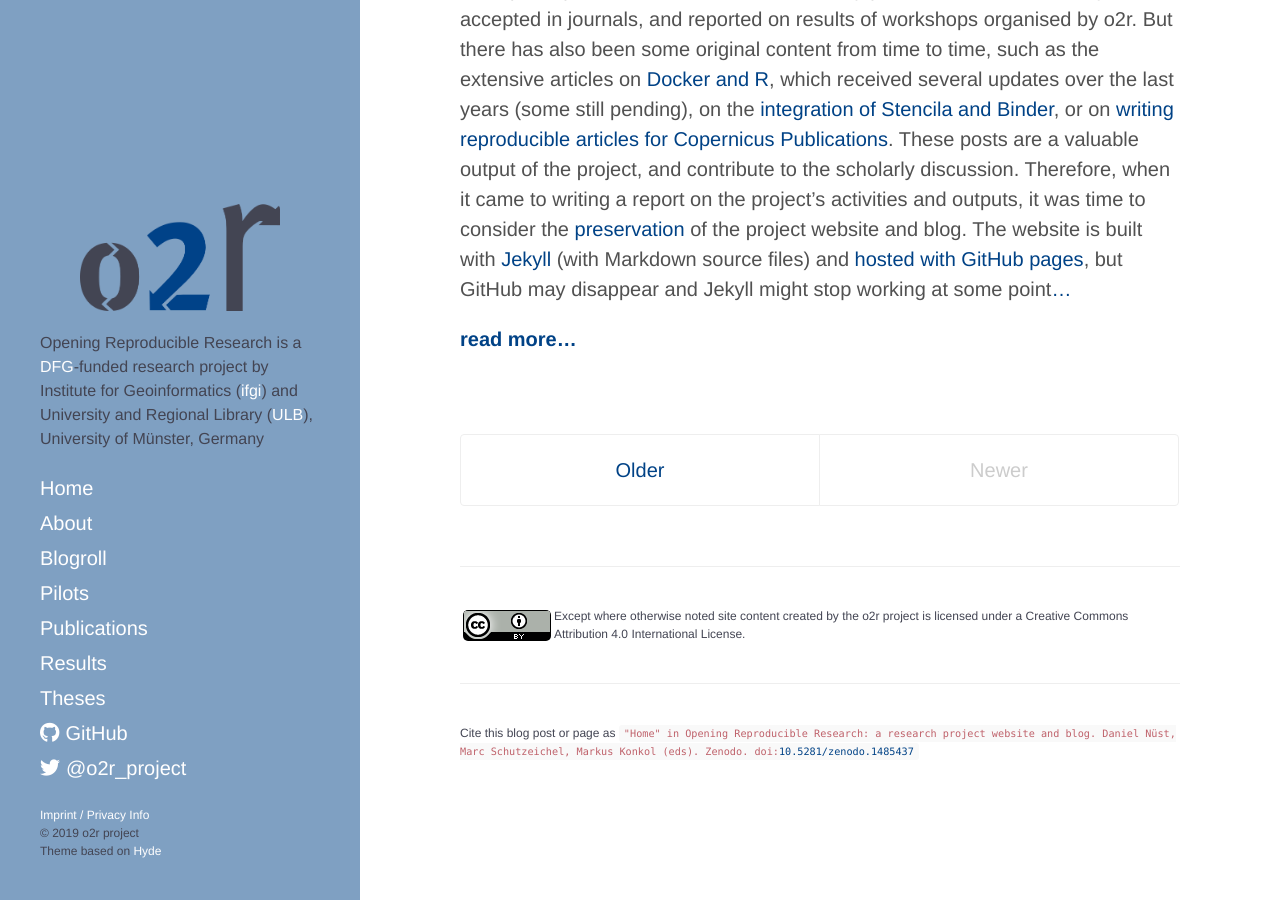
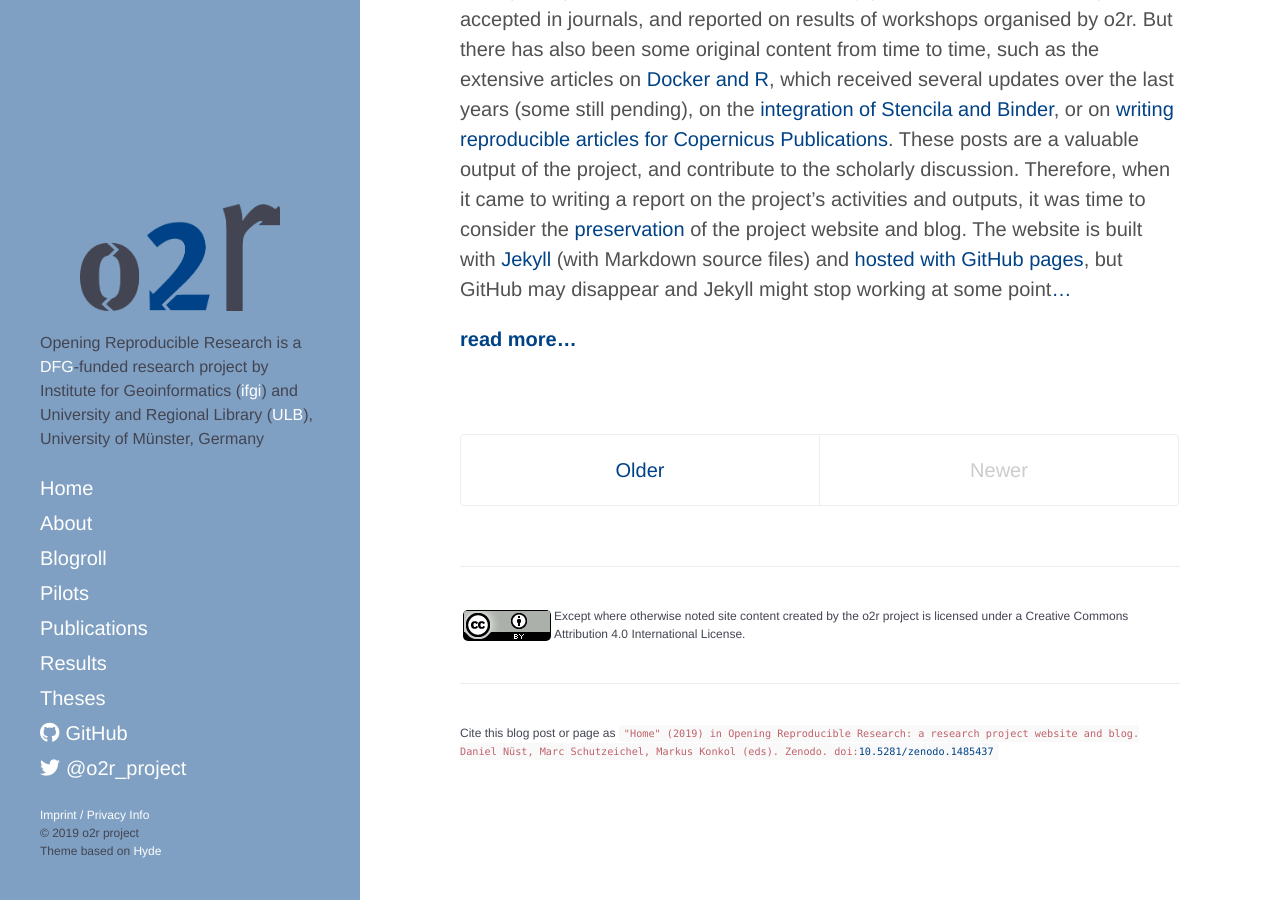
Before and after one commit to o2r-project/o2r-project.github.io, a Jekyll site: the page built from index.html, in a window 1280 px wide and 900 px high, scrolled down 2946 px. Built offline with Jekyll 4.4.1, drawn with Linux system fonts in a browser that asks for light colours; nearby versions of some CDN libraries; the list of posts is cut into pages by our own code.

Commit message:
add year to citation footer

```diff
--- a/_layouts/default.html
+++ b/_layouts/default.html
@@ -26,9 +26,13 @@
       {% endunless %}
 
       {% unless page.no_citation %}
+      {% assign current_year = page.date | date: "%Y" %}
+      {% if current_year == "" or current_year == nil %}
+        {% assign current_year = "2019" %}
+      {% endif %}
       <div class="attribution">
         <p>Cite this blog post or page as
-          <code>{% if page.author %}{{ page.author }}.{% endif %}"{{ page.title }}" in Opening Reproducible Research: a research project website and blog. Daniel Nüst, Marc Schutzeichel, Markus Konkol (eds). Zenodo. doi:<a href="https://doi.org/10.5281/zenodo.1485437">10.5281/zenodo.1485437</a></code>
+          <code>{% if page.author %}{{ page.author }}. {% endif %}"{{ page.title }}" ({{ current_year }}) in Opening Reproducible Research: a research project website and blog. Daniel Nüst, Marc Schutzeichel, Markus Konkol (eds). Zenodo. doi:<a href="https://doi.org/10.5281/zenodo.1485437">10.5281/zenodo.1485437</a></code>
         </p>
       </div>
       {% endunless %}
```
